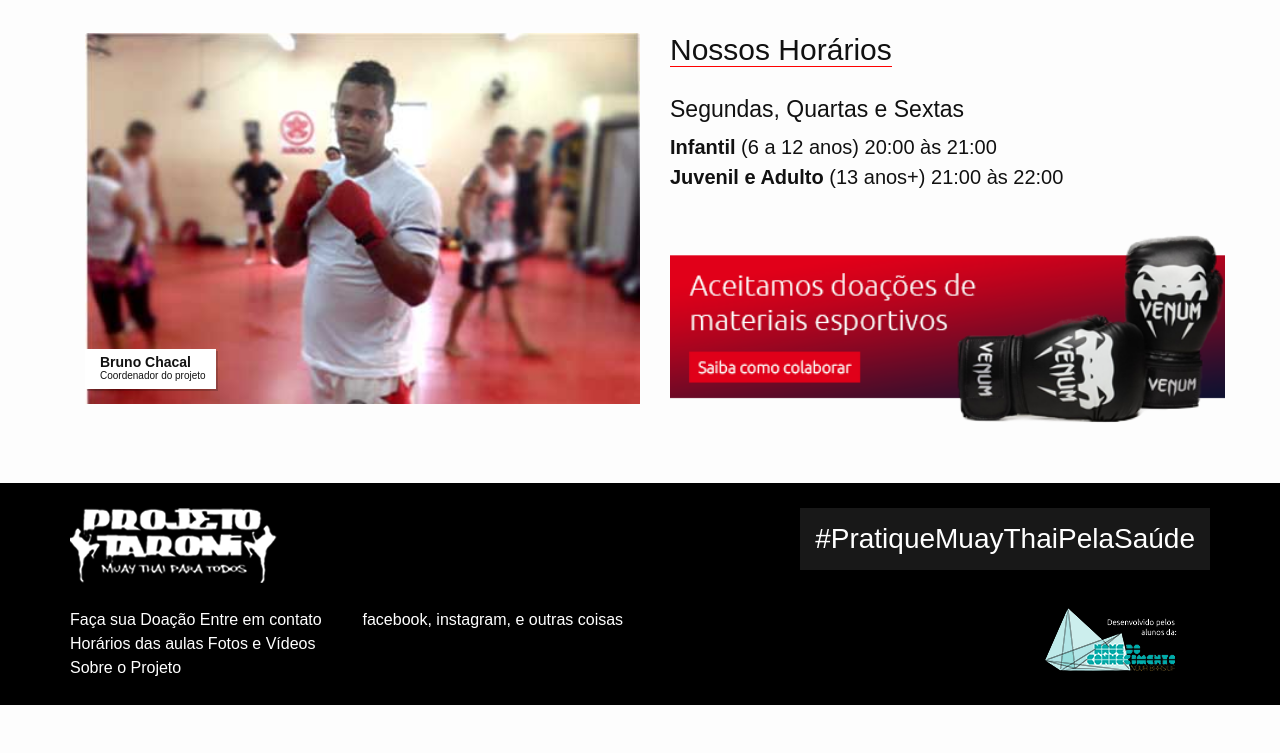
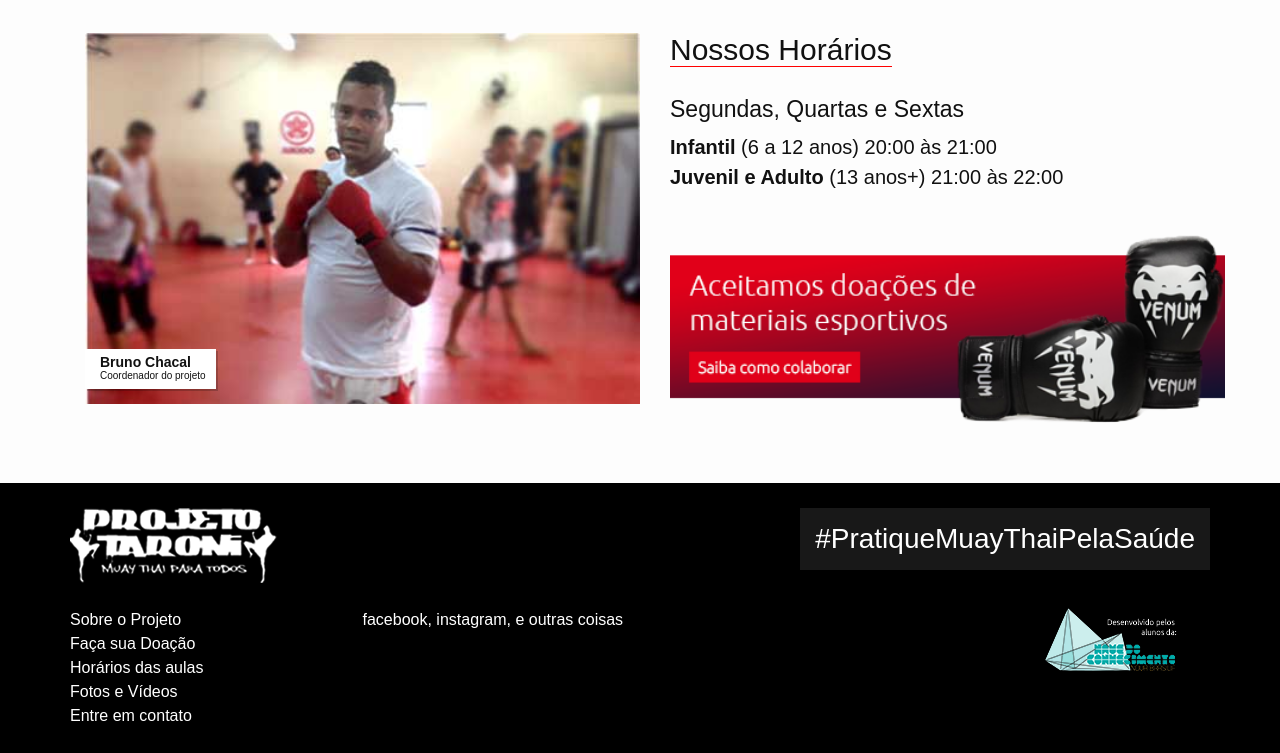
Before and after one commit to felipefernandes/projetotaroni, a Jekyll site: the page built from index.html, in a window 1280 px wide and 900 px high, scrolled down 1057 px, cut to the strip 147-900 px from the top of the window. Built offline with Jekyll 4.4.1, drawn with Linux system fonts in a browser that asks for light colours; before the commit the page ends 1909 px from its top, so only the background shows below that.

Commit message:
Footer: Ordem do menu

```diff
--- a/_includes/footer.html
+++ b/_includes/footer.html
@@ -16,9 +16,16 @@
     <div class="row">
       <div class="col-lg-3">
         <div class="footer-menu">
-          {% for my_page in site.pages %}
+          <!-- sort:"weight é uma variavel atachada no objeto página
+          para definir a ordem no menu" -->
+          {% assign pages = site.pages | sort:"weight"  %}
+          {% for my_page in pages %}
             {% if my_page.title %}
-            <a class="page-link" href="{{ my_page.url | prepend: site.baseurl }}">{{ my_page.title }}</a>
+              {% if page.url == my_page.url %}
+                <a class="page-link active" href="{{ my_page.url | prepend: site.baseurl }}">{{ my_page.title }}</a><br>
+              {% else %}
+                <a class="page-link" href="{{my_page.url}}">{{my_page.title}}</a><br>
+              {% endif %}
             {% endif %}
           {% endfor %}
         </div>
```
Also changed, not shown: TODO.md (+1 -0 lines), 9 other files.
